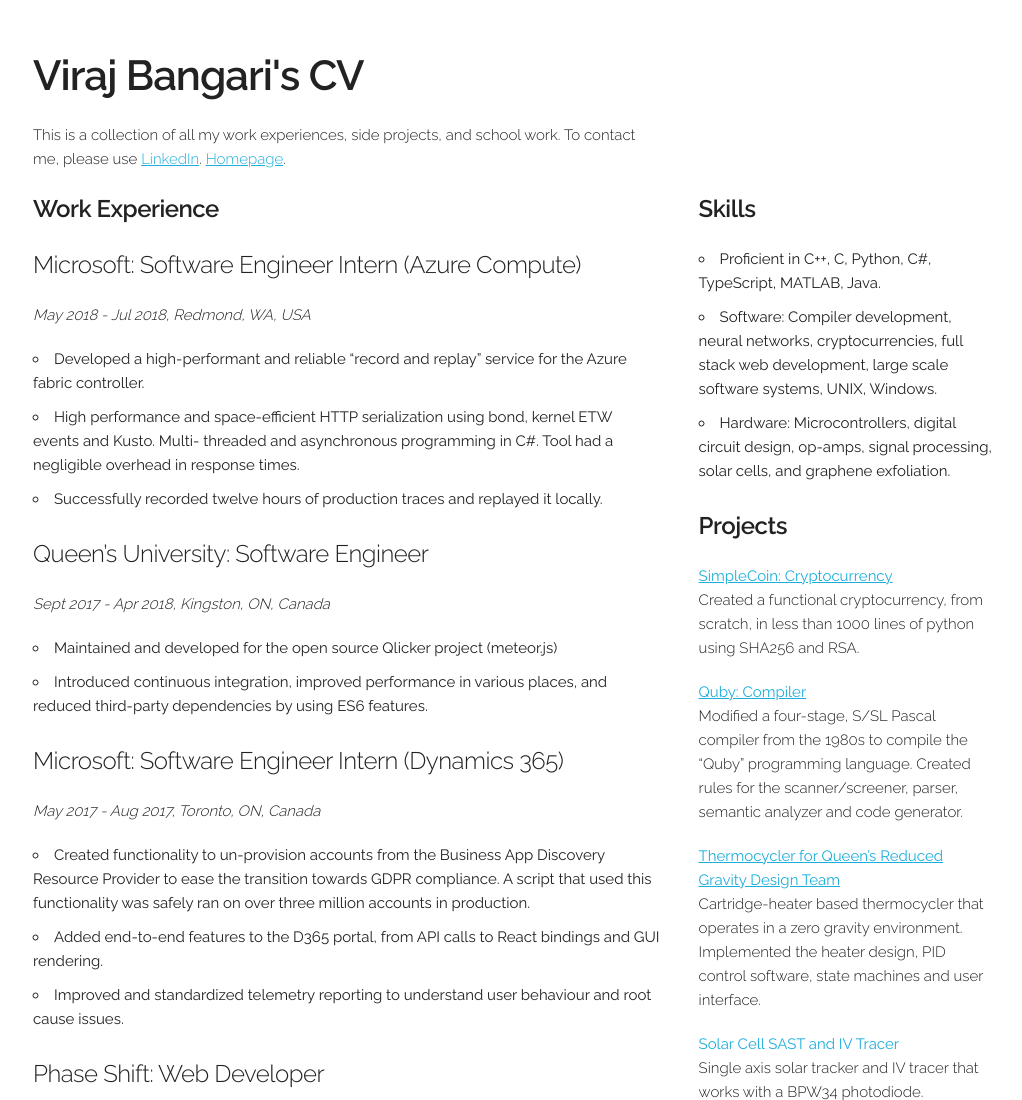
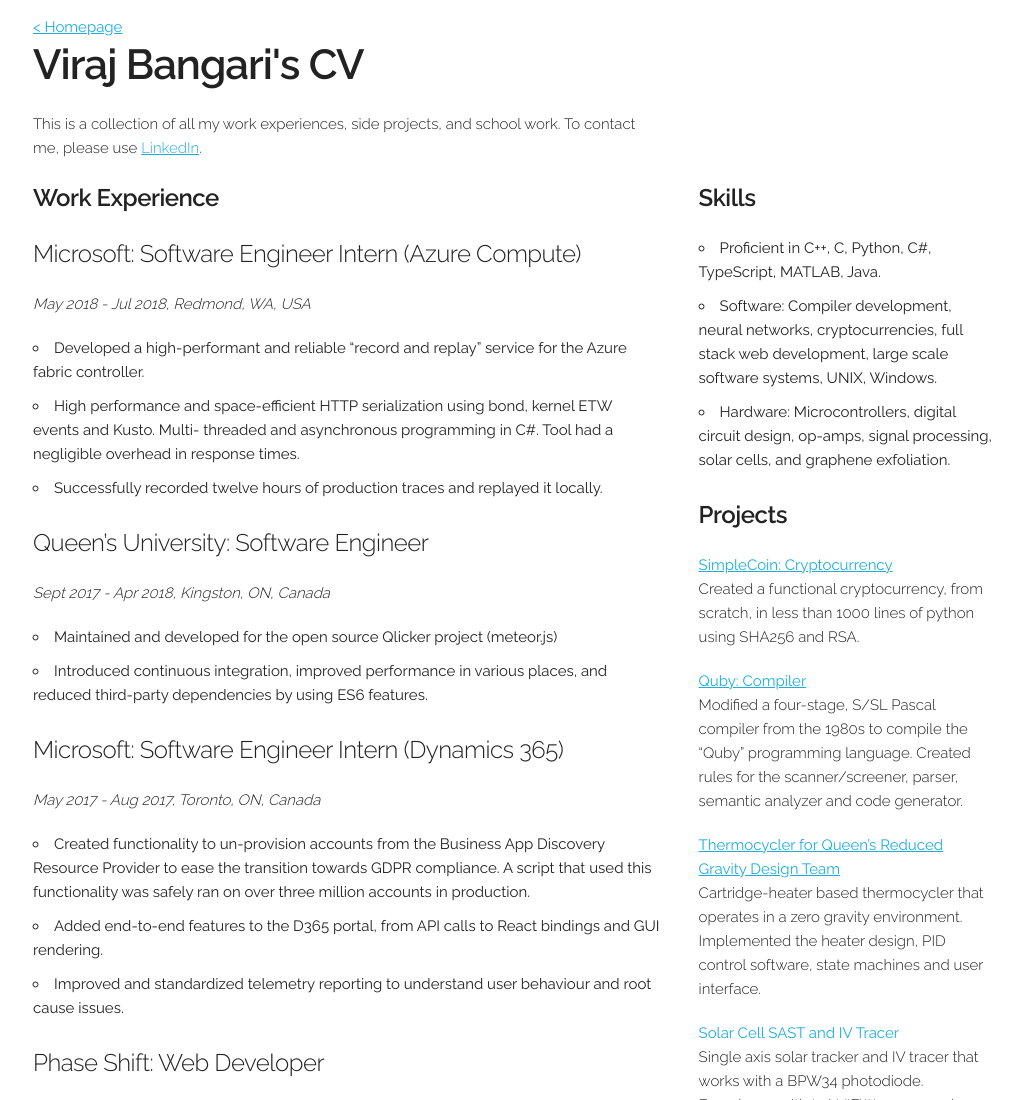
Before and after one commit to Viraj3f/viraj3f.github.io, a plain HTML site: page cv.html in a window 1280 px wide. Shown: the top 1100 px of the page, without its empty margins (127-1149 px from the left). Drawn offline with Linux system fonts and the light colour scheme.

Commit message:
Back button to cv page

```diff
--- a/cv.html
+++ b/cv.html
@@ -13,11 +13,11 @@
     <body>
         <div class="container">
             <div class="row">
-                <div class="two-thirds column" style="margin-top: 50px">
+                <div class="two-thirds column" style="margin-top: 15px">
+                    <a href="./index.html">&lt Homepage</a>
                     <h2><strong>Viraj Bangari's CV</strong></h2>
                     <h6>
                         This is a collection of all my work experiences, side projects, and school work. To contact me, please use <a id="linkedIn">LinkedIn</a>.
-                        <a href="./index.html">Homepage</a>.
                     </h6>
                 </div>
             </div>
```
Also changed, not shown: scripts/cv.js (added).
